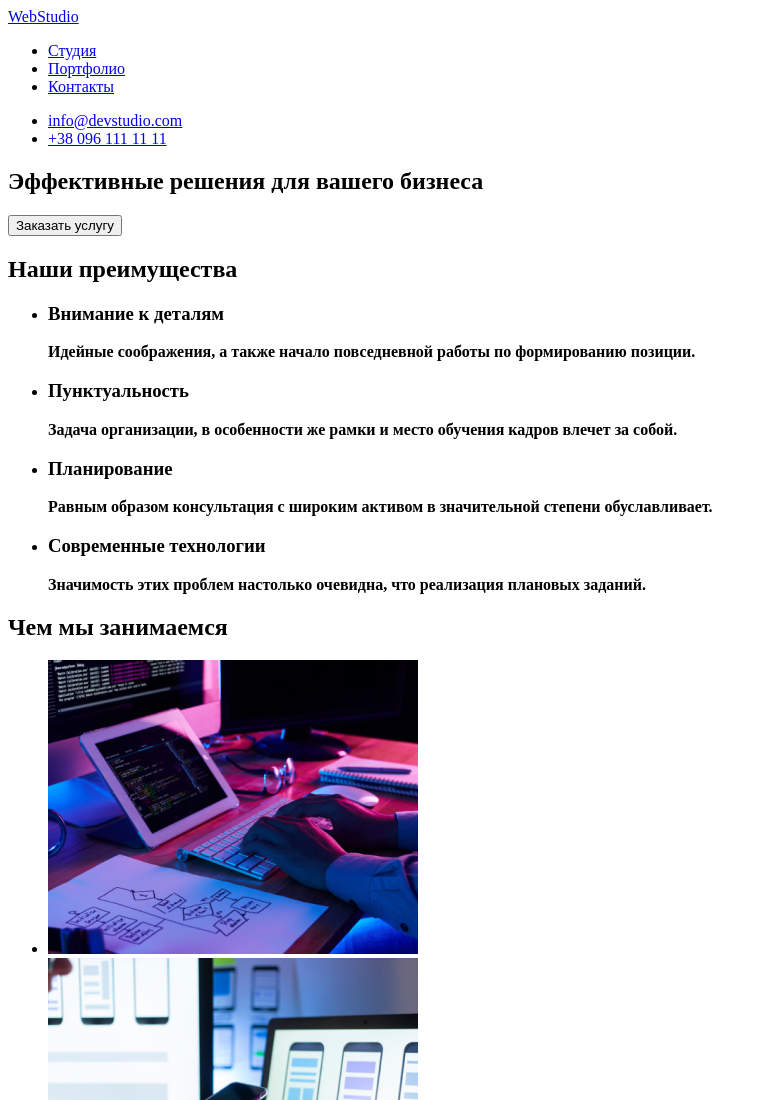
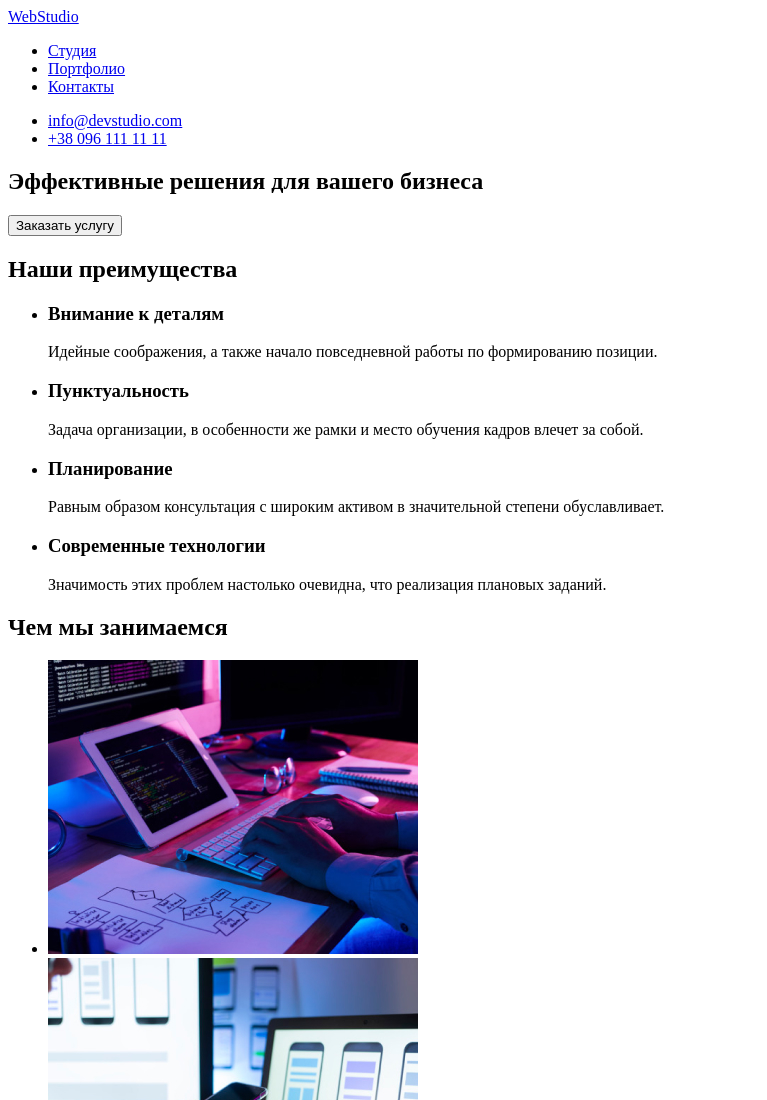
Before and after one commit to alexey-vikhrov/goit-markup-hw-01, a plain HTML site: page index.html in a window 1280 px wide. Shown: the top 1100 px of the page, without its empty margins (0-767 px from the left). Drawn offline with Linux system fonts and the light colour scheme.

Commit message:
финалит ДЗ №1

```diff
--- a/index.html
+++ b/index.html
@@ -34,13 +34,13 @@
             <h2>Наши преимущества</h2> <!-- на css скроем -->
             <ul>
                 <li><h3>Внимание к деталям</h3>
-                    <b>Идейные соображения, а также начало повседневной работы по формированию позиции.</b></li>
+                    <p>Идейные соображения, а также начало повседневной работы по формированию позиции.</p></li>
                 <li><h3>Пунктуальность</h3>
-                    <b>Задача организации, в особенности же рамки и место обучения кадров влечет за собой.</b></li>
+                    <p>Задача организации, в особенности же рамки и место обучения кадров влечет за собой.</p></li>
                 <li><h3>Планирование</h3>
-                    <b>Равным образом консультация с широким активом в значительной степени обуславливает.</b></li>
+                    <p>Равным образом консультация с широким активом в значительной степени обуславливает.</p></li>
                 <li><h3>Современные технологии</h3>
-                    <b>Значимость этих проблем настолько очевидна, что реализация плановых заданий.</b></li>
+                    <p>Значимость этих проблем настолько очевидна, что реализация плановых заданий.</p></li>
             </ul>
         </section>
         <section>
```
